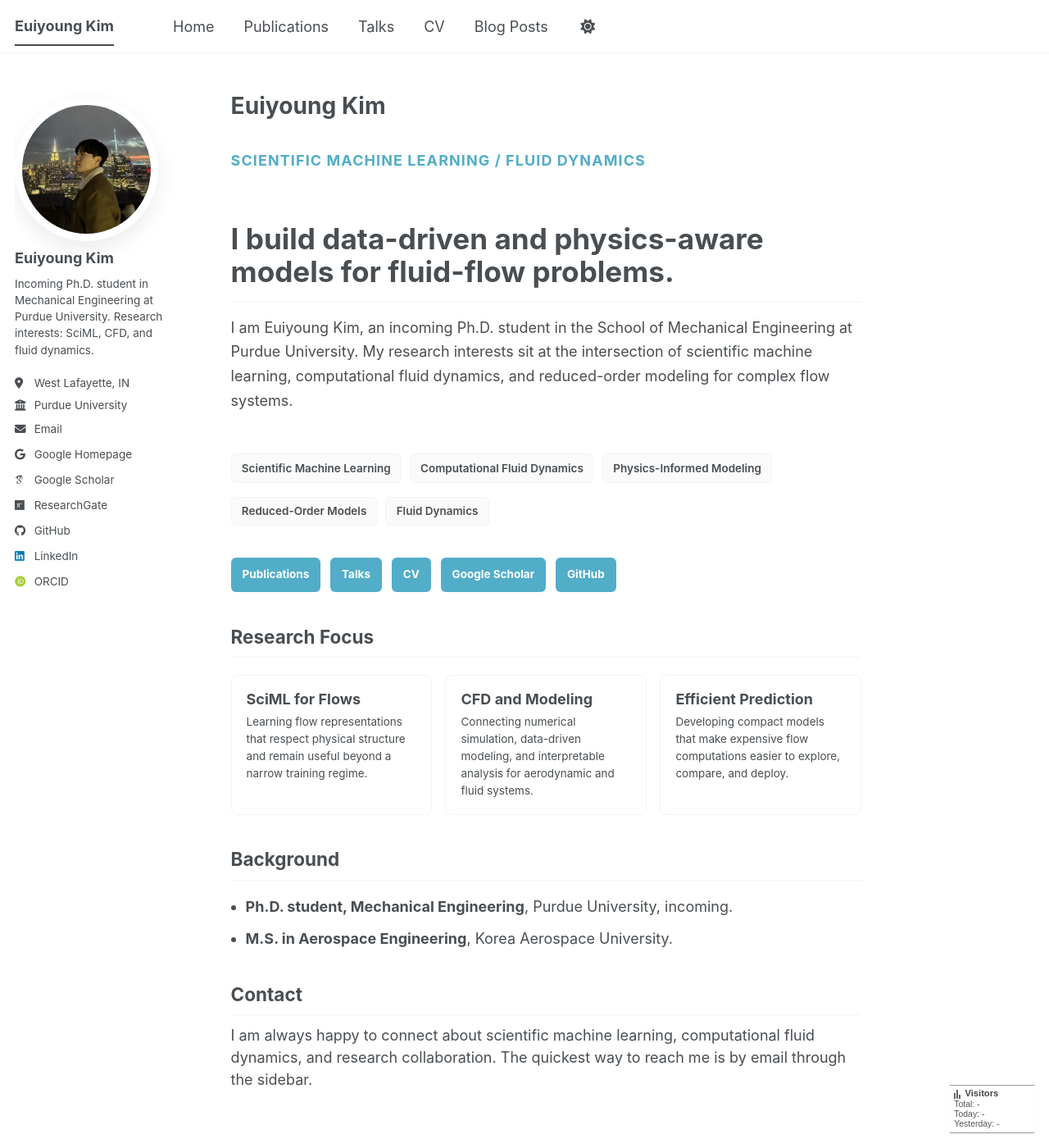
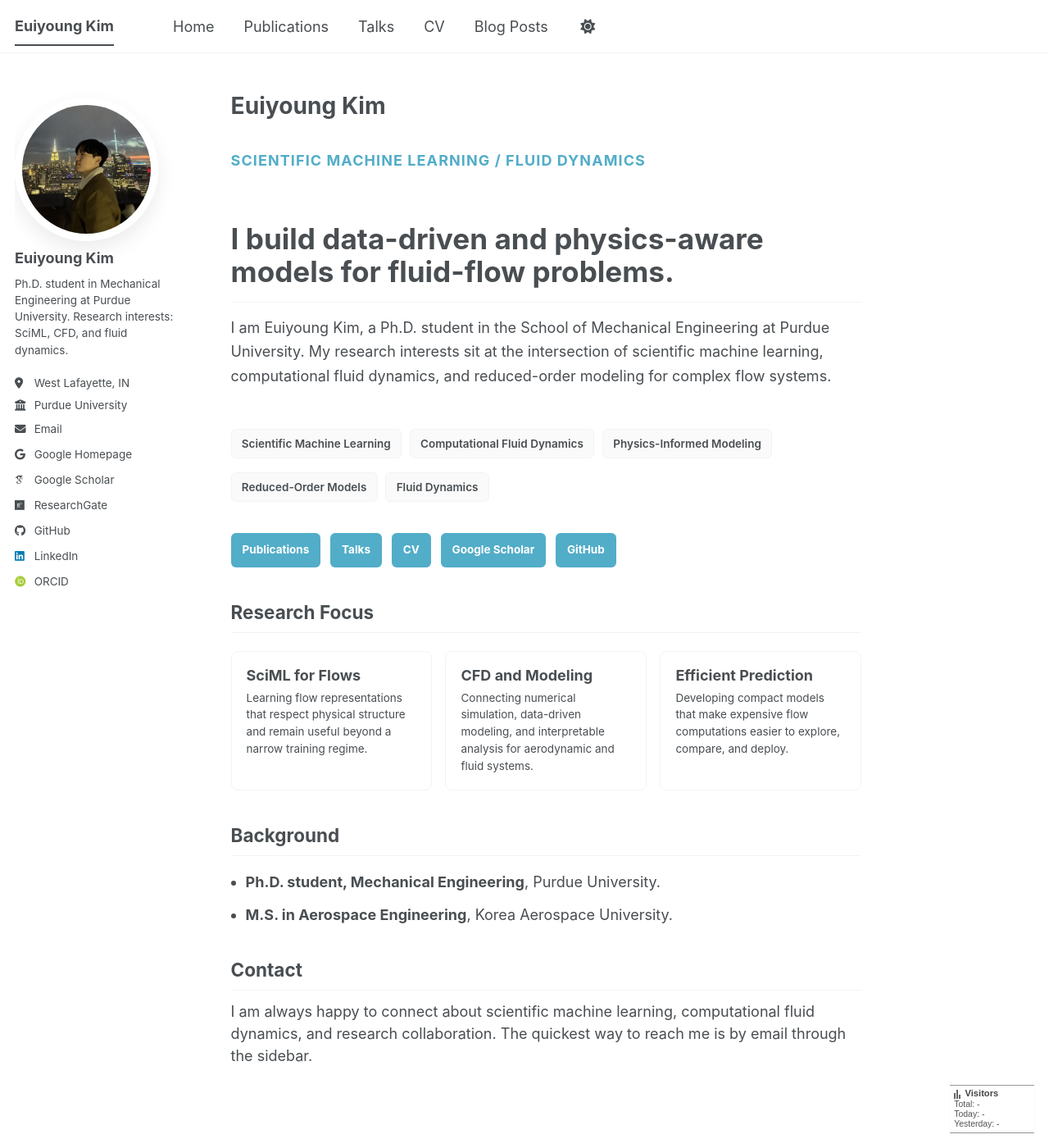
Before and after one commit to key9912/key9912.github.io, a Jekyll site: the page built from _pages/about.md, in a window 1280 px wide and 1400 px high. Shown: the whole window at 82% size. Built offline with Jekyll 4.4.1, drawn with Linux system fonts in a browser that asks for light colours; some web fonts are replaced; a script bundle is joined from its source files by our own code; library files that are not in the unit come from our copies; comment, search, counter and statistics services are not loaded.

Commit message:
Update PhD student bio wording

```diff
--- a/_config.yml
+++ b/_config.yml
@@ -12,7 +12,7 @@ site_theme               : "default" # The available themes options are "default
 title                    : "Euiyoung Kim"
 title_separator          : "-"
 name                     : &name "Euiyoung Kim"
-description              : &description "Incoming Ph.D. student in Mechanical Engineering at Purdue University. Scientific machine learning, computational fluid dynamics, and physics-informed modeling."   # Update this with a general description of your site, this is the default if not overridden by a page
+description              : &description "Ph.D. student in Mechanical Engineering at Purdue University. Scientific machine learning, computational fluid dynamics, and physics-informed modeling."   # Update this with a general description of your site, this is the default if not overridden by a page
 url                      : https://key9912.github.io # The base hostname & protocol for your site e.g. "https://[your GitHub username].github.io",
                                                            # or if you already have some other page hosted on Github then use "https://[your GitHub username].github.io/[Your Repo Name]"
 baseurl                  : "" # the subpath of your site, e.g. "/blog"
@@ -26,7 +26,7 @@ author:
   avatar           : "profile_key.JPG"
   name             : "Euiyoung Kim"
   #pronouns         : # example: "he/his"
-  bio              : "Incoming Ph.D. student in Mechanical Engineering at Purdue University. Research interests: SciML, CFD, and fluid dynamics."
+  bio              : "Ph.D. student in Mechanical Engineering at Purdue University. Research interests: SciML, CFD, and fluid dynamics."
   location         : "West Lafayette, IN"
   employer         : "Purdue University"
   #uri              : # URL
--- a/_data/cv.json
+++ b/_data/cv.json
@@ -4,7 +4,7 @@
     "email": "rladmldud0681@gmail.com",
     "phone": "",
     "website": "https://key9912.github.io",
-    "summary": "Incoming Ph.D. student in Mechanical Engineering at Purdue University. Research interests include scientific machine learning, computational fluid dynamics, and physics-informed modeling.",
+    "summary": "Ph.D. student in Mechanical Engineering at Purdue University. Research interests include scientific machine learning, computational fluid dynamics, and physics-informed modeling.",
     "location": {
       "address": "",
       "postalCode": "",
--- a/_pages/about.md
+++ b/_pages/about.md
@@ -11,7 +11,7 @@ redirect_from:
   <p class="intro-kicker">Scientific Machine Learning / Fluid Dynamics</p>
   <h2 class="intro-title">I build data-driven and physics-aware models for fluid-flow problems.</h2>
   <p class="intro-summary">
-    I am Euiyoung Kim, an incoming Ph.D. student in the School of Mechanical Engineering at Purdue University. My research interests sit at the intersection of scientific machine learning, computational fluid dynamics, and reduced-order modeling for complex flow systems.
+    I am Euiyoung Kim, a Ph.D. student in the School of Mechanical Engineering at Purdue University. My research interests sit at the intersection of scientific machine learning, computational fluid dynamics, and reduced-order modeling for complex flow systems.
   </p>
 </section>
 
@@ -51,7 +51,7 @@ redirect_from:
 ## Background
 
 <ul class="timeline-list">
-  <li><strong>Ph.D. student, Mechanical Engineering</strong>, Purdue University, incoming.</li>
+  <li><strong>Ph.D. student, Mechanical Engineering</strong>, Purdue University.</li>
   <li><strong>M.S. in Aerospace Engineering</strong>, Korea Aerospace University.</li>
 </ul>
 
```
